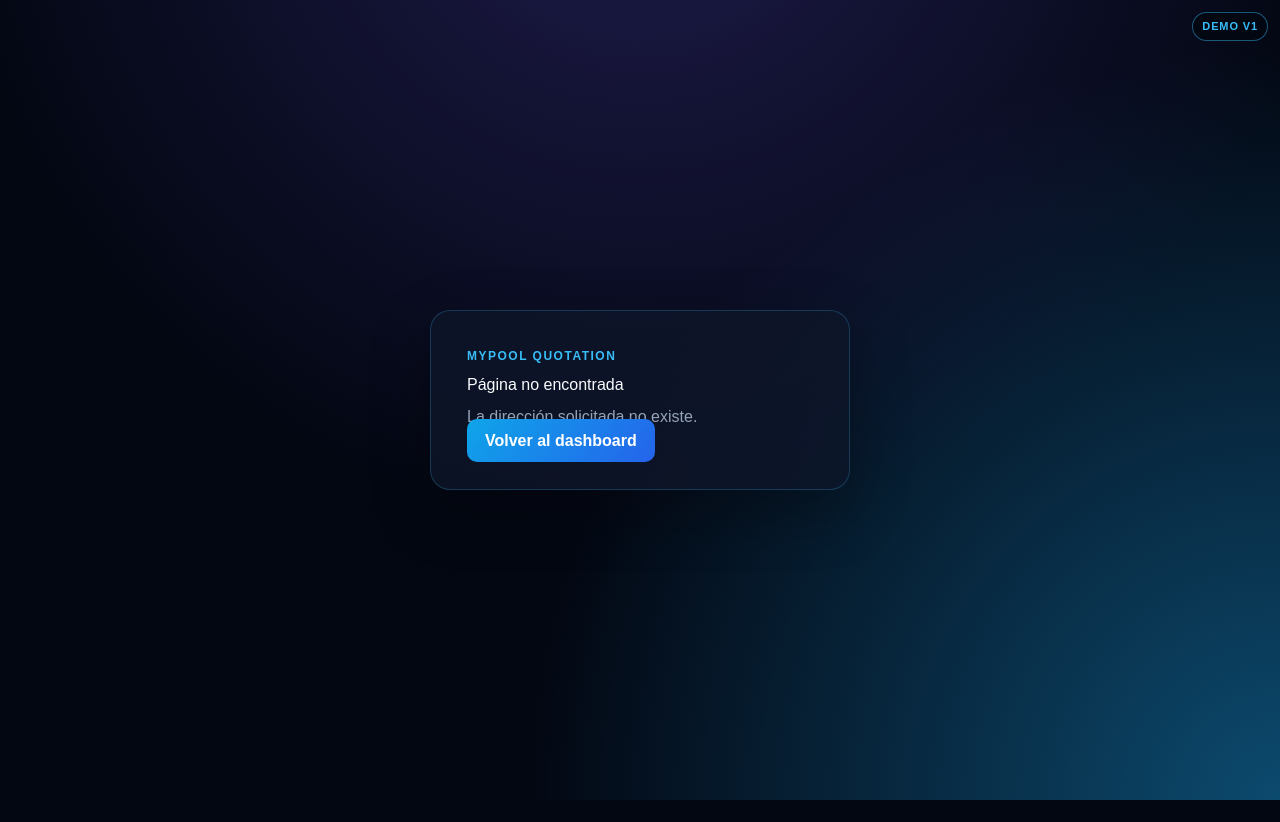
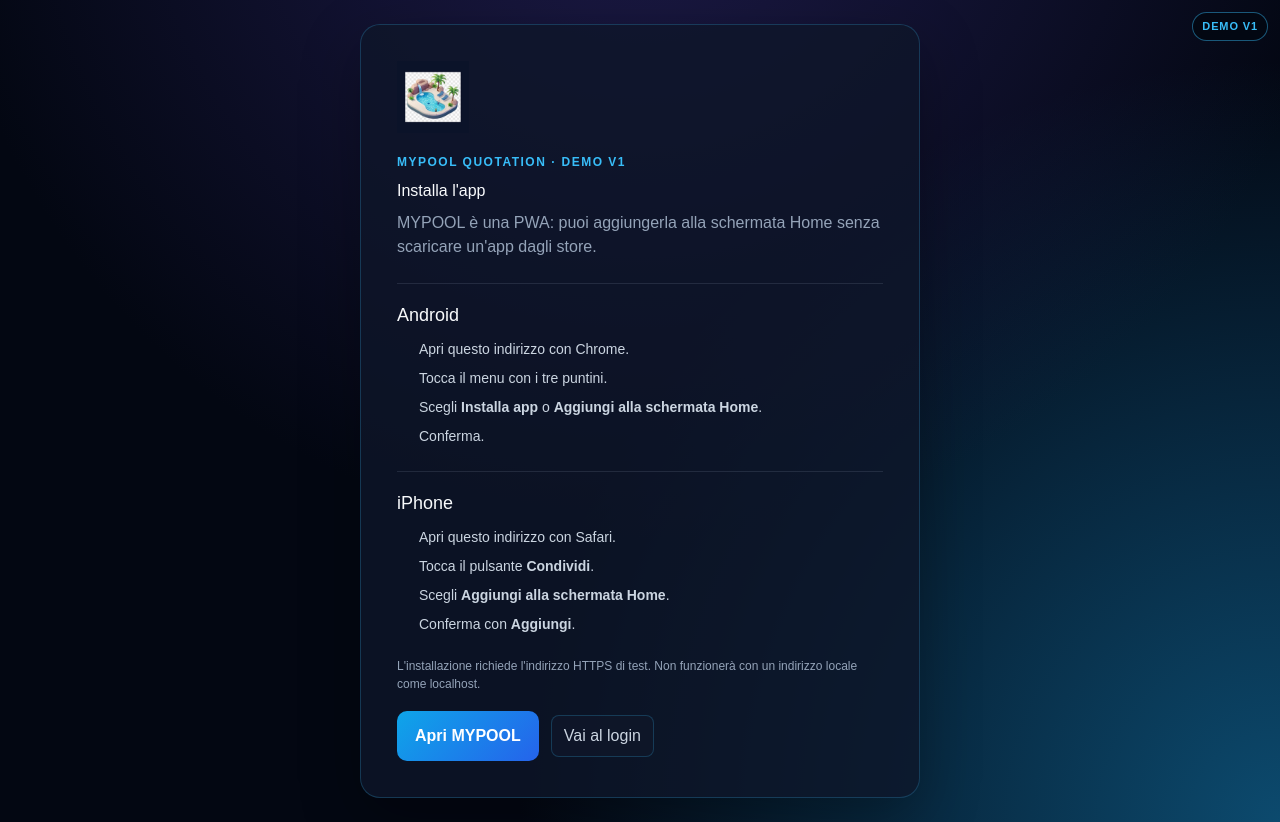
Before and after one commit to stefanodurante/MYPOOLquote, a Next.js app: page /install in a window 1280 px wide. Before the commit this address had no page. Before the commit the page ends 800 px from the top, so only its background shows below. Built offline with nearby package versions, Linux system fonts and the light colour scheme.

Commit message:
feat: add PWA installation guide
Co-authored-by: Cursor <cursoragent@cursor.com>

```diff
--- a/app/globals.css
+++ b/app/globals.css
@@ -102,6 +102,35 @@ input {
   box-shadow: 0 20px 60px rgba(0, 0, 0, 0.3);
 }
 
+.install-card {
+  width: min(100%, 560px);
+}
+
+.install-section {
+  margin-top: 24px;
+  padding-top: 18px;
+  border-top: 1px solid rgba(148, 163, 184, 0.16);
+}
+
+.install-section h2 {
+  margin: 0 0 10px;
+  font-size: 18px;
+}
+
+.install-section ol {
+  display: grid;
+  gap: 8px;
+  margin: 0;
+  padding-left: 22px;
+  color: #cbd5e1;
+  font-size: 14px;
+}
+
+.install-card .form-hint {
+  display: block;
+  margin-top: 22px;
+}
+
 .auth-logo {
   width: 72px;
   height: 72px;
@@ -128,6 +157,10 @@ h1 {
   color: var(--muted);
   font-size: 12px;
   font-weight: 400;
+}
+
+.form-hint a {
+  color: var(--accent);
 }
 
 .auth-form {
--- /dev/null
+++ b/app/install/page.tsx
@@ -0,0 +1,51 @@
+import Link from "next/link";
+
+export const metadata = {
+  title: "Installa MYPOOL · Demo V1",
+  description: "Guida italiana per installare MYPOOL come app sul telefono.",
+};
+
+export default function InstallPage() {
+  return (
+    <main className="auth-shell">
+      <section className="auth-card install-card">
+        <img src="/icon-192.png" alt="MYPOOL" className="auth-logo" />
+        <p className="eyebrow">MYPOOL QUOTATION · DEMO V1</p>
+        <h1>Installa l&apos;app</h1>
+        <p className="muted">
+          MYPOOL è una PWA: puoi aggiungerla alla schermata Home senza
+          scaricare un&apos;app dagli store.
+        </p>
+
+        <div className="install-section">
+          <h2>Android</h2>
+          <ol>
+            <li>Apri questo indirizzo con Chrome.</li>
+            <li>Tocca il menu con i tre puntini.</li>
+            <li>Scegli <strong>Installa app</strong> o <strong>Aggiungi alla schermata Home</strong>.</li>
+            <li>Conferma.</li>
+          </ol>
+        </div>
+
+        <div className="install-section">
+          <h2>iPhone</h2>
+          <ol>
+            <li>Apri questo indirizzo con Safari.</li>
+            <li>Tocca il pulsante <strong>Condividi</strong>.</li>
+            <li>Scegli <strong>Aggiungi alla schermata Home</strong>.</li>
+            <li>Conferma con <strong>Aggiungi</strong>.</li>
+          </ol>
+        </div>
+
+        <p className="form-hint">
+          L&apos;installazione richiede l&apos;indirizzo HTTPS di test. Non
+          funzionerà con un indirizzo locale come localhost.
+        </p>
+        <div className="builder-actions">
+          <Link href="/" className="primary-button">Apri MYPOOL</Link>
+          <Link href="/login" className="secondary-button">Vai al login</Link>
+        </div>
+      </section>
+    </main>
+  );
+}
--- a/app/login/page.tsx
+++ b/app/login/page.tsx
@@ -1,5 +1,6 @@
 import { signInStaff } from "./actions";
 import { PasswordInput } from "./password-input";
+import Link from "next/link";
 
 export default async function LoginPage({
   searchParams,
@@ -33,6 +34,10 @@ export default async function LoginPage({
           {params.error && <p className="form-error">Email o password non validi.</p>}
           <button className="primary-button">Accedi</button>
         </form>
+        <p className="form-hint">
+          Vuoi provarla sul telefono?{" "}
+          <Link href="/install">Installa MYPOOL come app</Link>
+        </p>
       </section>
     </main>
   );
--- a/middleware.ts
+++ b/middleware.ts
@@ -4,8 +4,9 @@ import { getSessionCookie } from "better-auth/cookies";
 export function middleware(request: NextRequest) {
   const { pathname } = request.nextUrl;
   const isLogin = pathname.startsWith("/login");
+  const isInstall = pathname.startsWith("/install");
 
-  if (isLogin) {
+  if (isLogin || isInstall) {
     return NextResponse.next();
   }
 
@@ -24,6 +25,6 @@ export function middleware(request: NextRequest) {
 
 export const config = {
   matcher: [
-    "/((?!api/auth|_next/static|_next/image|favicon.ico|logo-piscina.png|manifest.json|icons).*)",
+    "/((?!api/auth|_next/static|_next/image|favicon.ico|logo-piscina.png|manifest.json|icon-192.png|icon-512.png|icon.svg|icons).*)",
   ],
 };
```
Also changed, not shown: 1 other file (tests, documents, lock files or other folders).
